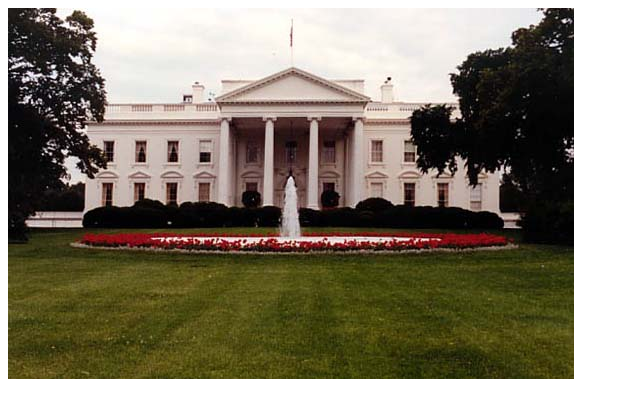
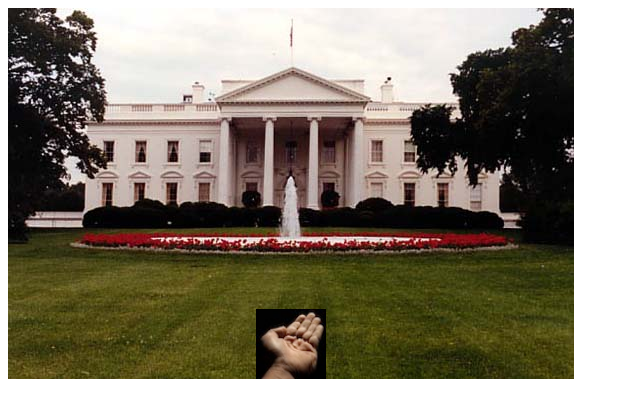
Before and after one commit to sebastianrjay/Election, a plain HTML site: page index.html in a window 1280 px wide. Shown: the whole page, without its empty margins (0-640 px from the left). Drawn offline with Linux system fonts and the light colour scheme.

Commit message:
Successful image loading and basic rendering

```diff
--- a/css/style.css
+++ b/css/style.css
@@ -1,7 +1,3 @@
-.background-img {
-  z-index: 0;
+.canvas {
+  background-image: url("../images/white_house.jpg");
 }
-
-.canvas {
-  z-index: 1;
-}
--- a/index.html
+++ b/index.html
@@ -1,10 +1,11 @@
 <html>
   <head>
     <title>Election</title>
+    <link rel="stylesheet" href="css/style.css">
   </head>
 
   <body>
-    <img src="images/white_house.jpg" class="background-img"><canvas class="canvas"></canvas></img>
+    <canvas class="canvas"></canvas>
 
     <script type="application/javascript" src="lib/movingObject.js"></script>
     <script type="application/javascript" src="lib/hand.js"></script>
--- a/lib/game.js
+++ b/lib/game.js
@@ -3,11 +3,13 @@
     window.Election = {};
   }
 
-  var Game = Election.Game = function (ctx) {
+  var gameSpace = this;
+
+  var Game = Election.Game = function (ctx, handImg, billImg) {
     global.ctx = ctx;
     this.bills = [];
     this.papers = [];
-    this.hand = new Election.Hand();
+    this.hand = new Election.Hand(handImg);
     this.allObjects = [this.hand].concat(this.bills).concat(this.papers);
     this.gameView = new Election.GameView(this);
   };
@@ -28,11 +30,15 @@
           39: 'right',
       };
 
-      Game.hand.handleInput(allowedKeys[e.keyCode]);
+      gameSpace.hand.handleInput(allowedKeys[e.keyCode]);
   });
 
   Game.prototype.run = function() {
     this.gameView.render();
+  }
+
+  Game.prototype.initializeGameView = function(gameView) {
+    this.gameView = gameView;
   }
 
 })(this);
@@ -40,6 +46,15 @@
 var canvasEl = document.getElementsByTagName("canvas")[0];
 canvasEl.width = Election.DIM_X;
 canvasEl.height = Election.DIM_Y;
-ctx = canvasEl.getContext("2d");
-var game = new Election.Game(ctx);
-game.run();
+var ctx = canvasEl.getContext("2d"),
+    handImg = new Image(),
+    billImg = new Image();
+handImg.src = 'images/outstretched-hand.jpg';
+billImg.src = 'images/million_dollar_bill.jpg';
+
+handImg.addEventListener("load", function(){
+  billImg.addEventListener("load", function(){
+    var game = new Election.Game(ctx, handImg, billImg);
+    game.run();
+  });
+});
--- a/lib/gameView.js
+++ b/lib/gameView.js
@@ -5,8 +5,9 @@
 
   var GameView = Election.GameView = function (game) {
     this.game = game;
-    debugger
   };
+
+  var gameViewSpace = this;
 
   document.addEventListener('keyup', function(e) {
       var allowedKeys = {
@@ -14,7 +15,9 @@
           39: 'right',
       };
 
-      this.game.hand.handleInput(allowedKeys[e.keyCode]);
+      debugger
+
+      gameViewSpace.game.hand.handleInput(allowedKeys[e.keyCode]);
   });
 
   GameView.prototype.render = function() {
--- a/lib/hand.js
+++ b/lib/hand.js
@@ -3,17 +3,15 @@
     window.Election = {};
   }
 
-  var Hand = Election.Hand = function () {
-    this.img = new Image();
-    this.img.src = 'images/outstretched-hand.jpg';
-    // this.x = Math.floor(Election.DIM_X / 2);
-    // this.y = Election.DIM_Y - 21;
-    this.x = 100;
-    this.y = 100;
+  var Hand = Election.Hand = function (img) {
+    this.img = img;
+    this.width = 70;
+    this.height = 70;
+    this.x = Math.floor((Election.DIM_X - this.width) / 2);
+    this.y = Election.DIM_Y - this.height;
   };
 
   Hand.prototype.render = function() {
-    ctx.drawImage(this.img, this.x, this.y);
-    debugger
+    ctx.drawImage(this.img, this.x, this.y, this.width, this.height);
   }
 })();
```
